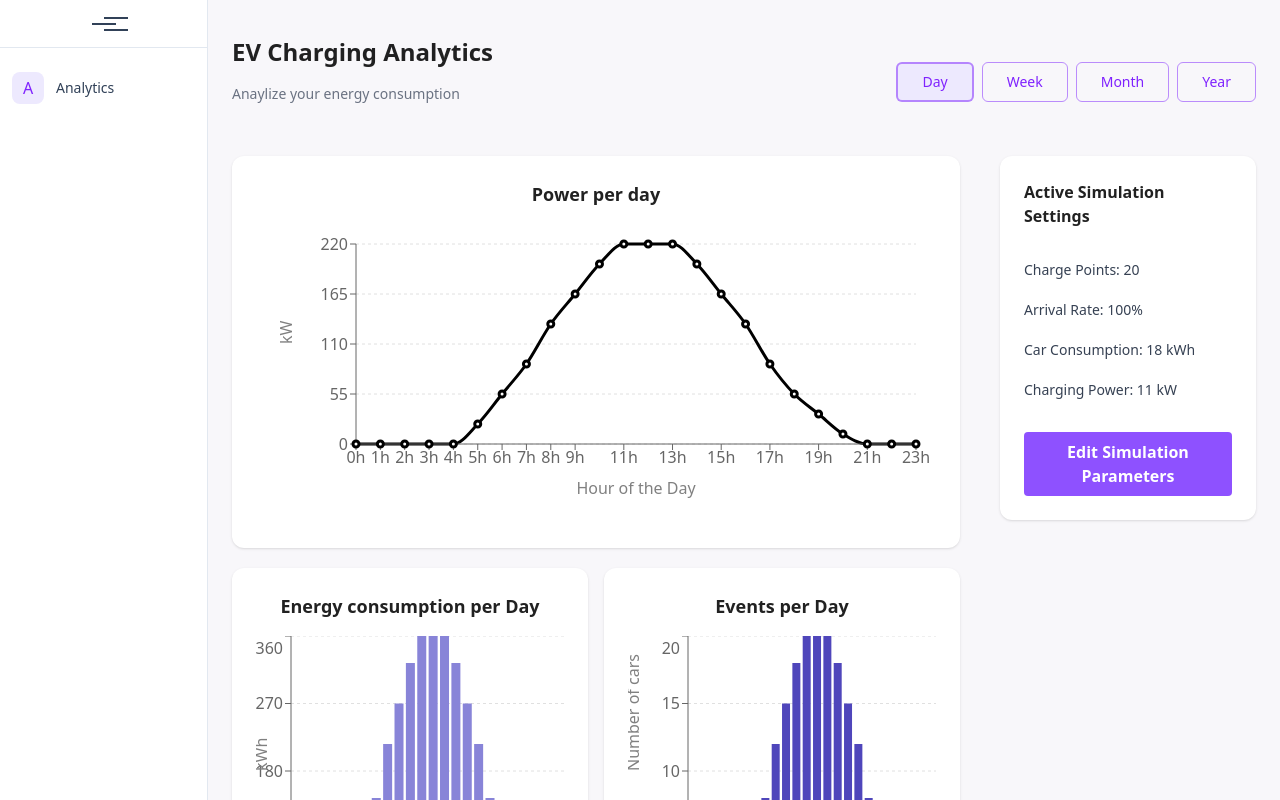
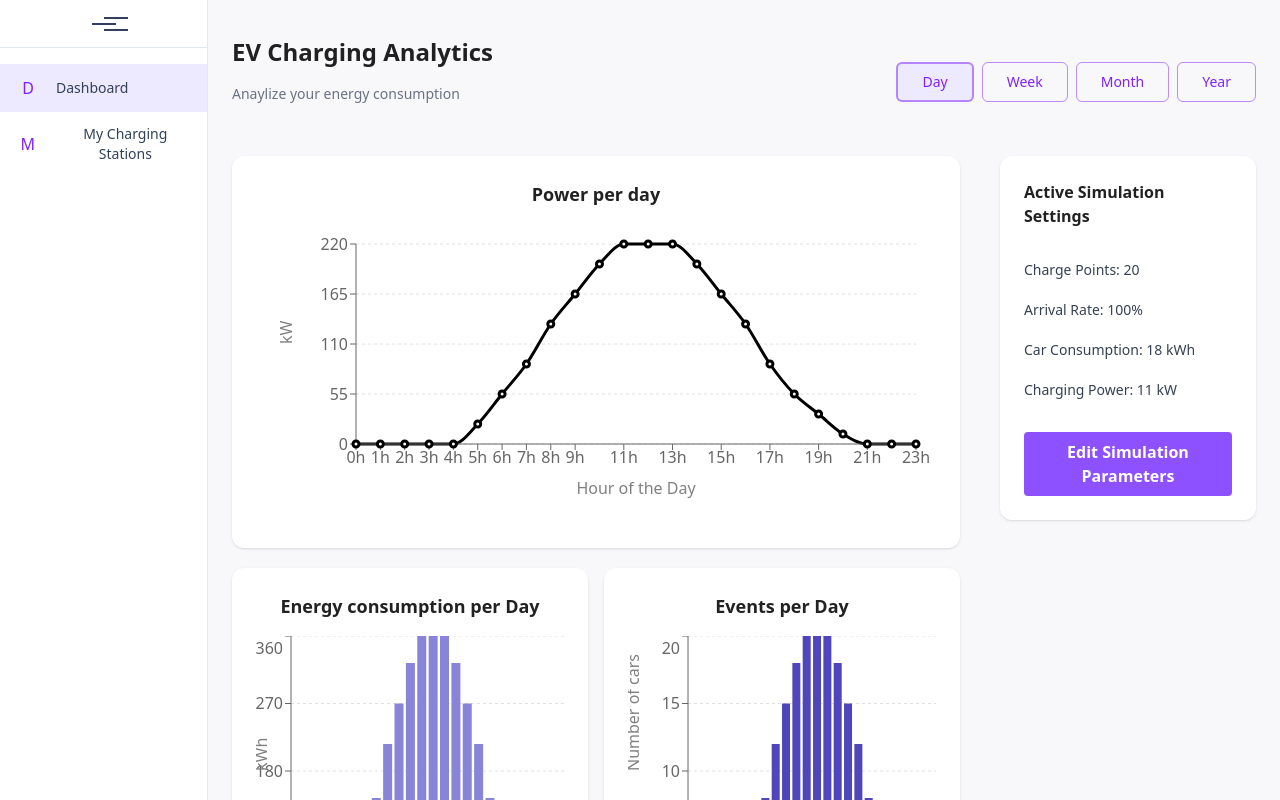
Before and after one commit to Ziva1011/EV-dashboard, a React (Vite) app: page / in a window 1280 px wide. Both pictures are taken after a click on the button "Expand sidebar". Shown: the top 800 px of the page. Built offline with nearby package versions, Linux system fonts and the light colour scheme.

Commit message:
css changes side bar

```diff
--- a/src/components/SideBar.tsx
+++ b/src/components/SideBar.tsx
@@ -8,37 +8,48 @@ const SideBar: React.FC<{}> = ({}) => {
 
   return (
     <aside
-      className={`flex flex-col border-r border-slate-200 bg-white transition-[width] duration-300 ease-in-out
+      className={`sticky top-0 h-screen shrink-0 border-r border-slate-200 bg-white
         ${sidebarCollapsed ? "w-14" : "w-52"}`}
       aria-label="Main navigation"
     >
+      <div className={`flex flex-col`}>
         <button
           type="button"
           onClick={toggleSidebar}
-        className="h-12 flex items-center justify-center border-b border-slate-200 hover:bg-slate-50"
+          className="h-12 flex items-center justify-center border-b border-slate-200 hover:bg-slate-50 hover:cursor-pointer"
           aria-expanded={!sidebarCollapsed}
           aria-label={sidebarCollapsed ? "Expand sidebar" : "Collapse sidebar"}
         >
-        {/* simple icon */}
-        <span className="w-6 h-0.5 bg-slate-700 relative before:content-[''] before:absolute before:w-6 before:h-0.5 before:bg-slate-700 before:-translate-y-1.5 after:content-[''] after:absolute after:w-6 after:h-0.5 after:bg-slate-700 after:translate-y-1.5" />
+          <span className="w-6 h-0.5 bg-slate-700 relative before:content-[''] before:absolute before:w-6 before:h-0.5 before:bg-slate-700 before:-translate-y-1.5 after:content-[''] after:absolute after:w-6 after:h-0.5 after:bg-slate-700 after:translate-y-1.5 " />
         </button>
 
         <nav className="flex-1 py-4">
           <ul className="space-y-1">
-          <li>
+            <li className="bg-violet-100 hover:bg-violet-200">
               <button
                 type="button"
-              className="w-full flex items-center gap-3 px-3 py-2 text-sm text-slate-700 hover:bg-slate-50"
+                className="w-full flex items-center gap-3 px-3 py-2 text-sm text-slate-700  hover:cursor-pointer"
               >
-              <span className="inline-flex h-8 w-8 items-center justify-center rounded-lg bg-violet-100 text-violet-600 text-base">
-                A
+                <span className="inline-flex h-8 w-8 items-center justify-center rounded-lg  text-violet-600 text-base hover:cursor-pointer ">
+                  D
                 </span>
-              {!sidebarCollapsed && <span>Analytics</span>}
+                {!sidebarCollapsed && <span>Dashboard</span>}
               </button>
             </li>
-          {/* more items */}
+            <li className="hover:bg-violet-200">
+              <button
+                type="button"
+                className="w-full flex items-center gap-3 px-3 py-2 text-sm text-slate-700 hover:cursor-pointer"
+              >
+                <span className="inline-flex h-8 w-8 items-center justify-center rounded-lg hover:cursor-pointer text-violet-600 text-base">
+                  M
+                </span>
+                {!sidebarCollapsed && <span>My Charging Stations</span>}
+              </button>
+            </li>
           </ul>
         </nav>
+      </div>
     </aside>
   );
 };
```
Lines whose indentation alone changed are shown as unchanged.
